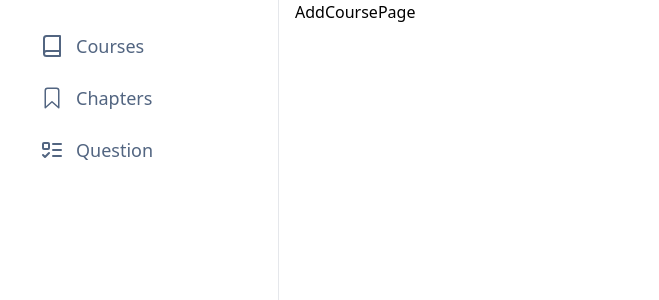
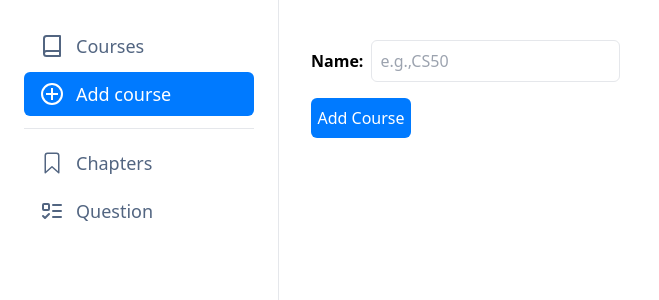
Before and after one commit to ShadyNabil8/exam-designer-system, a React (Vite) app in the folder frontend/: page /add-course in a window 1280 px wide. Shown: the top 300 px of the page, without its empty margins (0-659 px from the left). Built offline with nearby package versions, Linux system fonts and the light colour scheme.

Commit message:
Implement Add course and change the filed name of the returned posted course from addedCourse to data in backend

```diff
--- /dev/null
+++ b/frontend/src/components/AddBtn.jsx
@@ -0,0 +1,43 @@
+import React, { useState } from "react";
+import api from "../api/api";
+import useNotifier from "../hooks/useNotifier";
+import { useNavigate } from "react-router-dom";
+import { CgSpinner } from "react-icons/cg";
+
+const AddBtn = ({ itemTypeName, postUrl, redirectUrl, data }) => {
+  const [isLoading, setIsLoading] = useState(false);
+
+  const notify = useNotifier();
+  const navigate = useNavigate();
+  const onPost = async () => {
+    try {
+      setIsLoading(true);
+      const response = await api.post(postUrl, data);
+      notify(response?.data?.message || `${itemTypeName} added successfully`);
+      navigate(`${redirectUrl}/${response?.data?.data?._id || ""}`);
+    } catch (error) {
+      notify.error(
+        error?.response?.data?.message ||
+          error?.response?.data?.errors[0]?.msg ||
+          "Something sent wrong",
+      );
+    } finally {
+      setIsLoading(false);
+    }
+  };
+  return (
+    <button
+      className="flex h-[40px] w-[100px] items-center justify-center rounded-md bg-[#007AFF] p-1 font-medium text-white"
+      style={{ pointerEvents: isLoading ? "none" : "" }}
+      onClick={onPost}
+    >
+      {isLoading ? (
+        <CgSpinner className="animate-spin text-3xl text-white" />
+      ) : (
+        `Add ${itemTypeName}`
+      )}
+    </button>
+  );
+};
+
+export default AddBtn;
--- /dev/null
+++ b/frontend/src/components/InputField.jsx
@@ -0,0 +1,17 @@
+import React from "react";
+
+const InputField = ({ fieldName, placeholder, onFieldChange }) => {
+  return (
+    <div className="flex items-center gap-2">
+      <span className="font-bold">{`${fieldName}:`}</span>
+      <input
+        className="rounded-md border p-2 focus:outline-none"
+        name={fieldName}
+        placeholder={placeholder}
+        onChange={onFieldChange}
+      ></input>
+    </div>
+  );
+};
+
+export default InputField;
--- a/frontend/src/components/Navigator.jsx
+++ b/frontend/src/components/Navigator.jsx
@@ -3,25 +3,36 @@ import NavigationLink from "./NavigationLink";
 import { FiBook } from "react-icons/fi";
 import { IoBookmarkOutline } from "react-icons/io5";
 import { LuListTodo } from "react-icons/lu";
+import { GrAddCircle } from "react-icons/gr";
 
 const Navigator = () => {
   return (
-    <div className="h-full border-r p-6 flex flex-col gap-2">
+    <div className="flex h-full flex-col gap-3 border-r p-6">
+      <div className="flex flex-col gap-1">
         <NavigationLink
           title="Courses"
           url="/courses"
-        icon={<FiBook className="text-2xl " />}
+          icon={<FiBook className="text-2xl" />}
         />
+        <NavigationLink
+          title="Add course"
+          url="/add-course"
+          icon={<GrAddCircle className="text-2xl" />}
+        />
+      </div>
+      <hr></hr>
+      <div className="flex flex-col gap-1">
         <NavigationLink
           title="Chapters"
           url="/chapters"
-        icon={<IoBookmarkOutline className="text-2xl " />}
+          icon={<IoBookmarkOutline className="text-2xl" />}
         />
         <NavigationLink
           title="Question"
           url="/questions"
-        icon={<LuListTodo className="text-2xl " />}
+          icon={<LuListTodo className="text-2xl" />}
         />
+      </div>
     </div>
   );
 };
--- a/frontend/src/pages/AddCoursePage.jsx
+++ b/frontend/src/pages/AddCoursePage.jsx
@@ -1,9 +1,24 @@
-import React from 'react'
+import React, { useState, useEffect } from "react";
+import AddBtn from "../components/AddBtn";
+import InputField from "../components/InputField";
+const AddCoursePage = () => {
+  const [courseName, setCourseName] = useState("");
 
-const AddCoursePage = () => {
   return (
-    <div>AddCoursePage</div>
-  )
-}
+    <div className="flex flex-col gap-4 px-4 py-10">
+      <InputField
+        fieldName="Name"
+        placeholder="e.g.,CS50"
+        onFieldChange={(e) => setCourseName(e.target.value)}
+      />
+      <AddBtn
+        itemTypeName="Course"
+        postUrl="/api/courses"
+        redirectUrl="/courses"
+        data={{ name: courseName }}
+      />
+    </div>
+  );
+};
 
-export default AddCoursePage
+export default AddCoursePage;
--- a/frontend/src/pages/ChapterPage.jsx
+++ b/frontend/src/pages/ChapterPage.jsx
@@ -25,8 +25,8 @@ const ChapterPage = () => {
   }
 
   return (
-    <div className="flex w-full flex-col gap-5">
-      <p className="p-4 text-3xl">Chapter Details</p>
+    <div className="flex w-full flex-col gap-5 p-4">
+      <p className="text-3xl">Chapter Details</p>
       <div>
         <div className="flex gap-2">
           <span className="font-bold">Name:</span>
--- a/frontend/src/pages/CoursePage.jsx
+++ b/frontend/src/pages/CoursePage.jsx
@@ -25,8 +25,8 @@ const CoursePage = () => {
   }
 
   return (
-    <div className="flex w-full flex-col gap-5">
-      <p className="p-4 text-3xl">Course Details</p>
+    <div className="flex w-full flex-col gap-5 p-4">
+      <p className="text-3xl">Course Details</p>
       <div>
         <div className="flex gap-2">
           <span className="font-bold">Name:</span>
--- a/frontend/src/pages/QuestionPage.jsx
+++ b/frontend/src/pages/QuestionPage.jsx
@@ -25,8 +25,8 @@ const QuestionPage = () => {
   }
 
   return (
-    <div className="flex w-full flex-col gap-5">
-      <p className="p-4 text-3xl">Question Details</p>
+    <div className="flex w-full flex-col gap-5 p-4">
+      <p className="text-3xl">Question Details</p>
       <div className="flex flex-col gap-2">
         <div className="flex gap-2">
           <span className="font-bold">Text:</span>
```
Also changed, not shown: 1 other file (tests, documents, lock files or other folders). Lines whose indentation alone changed are shown as unchanged.
